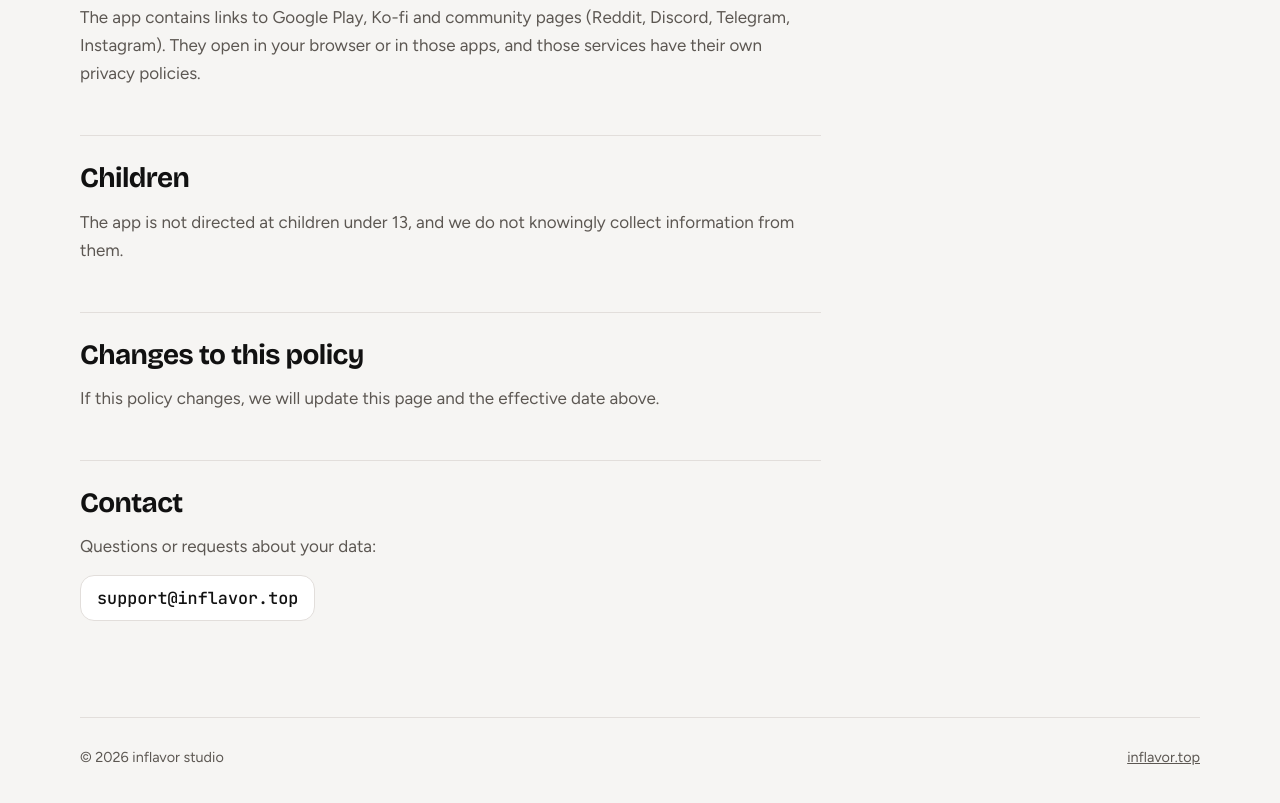
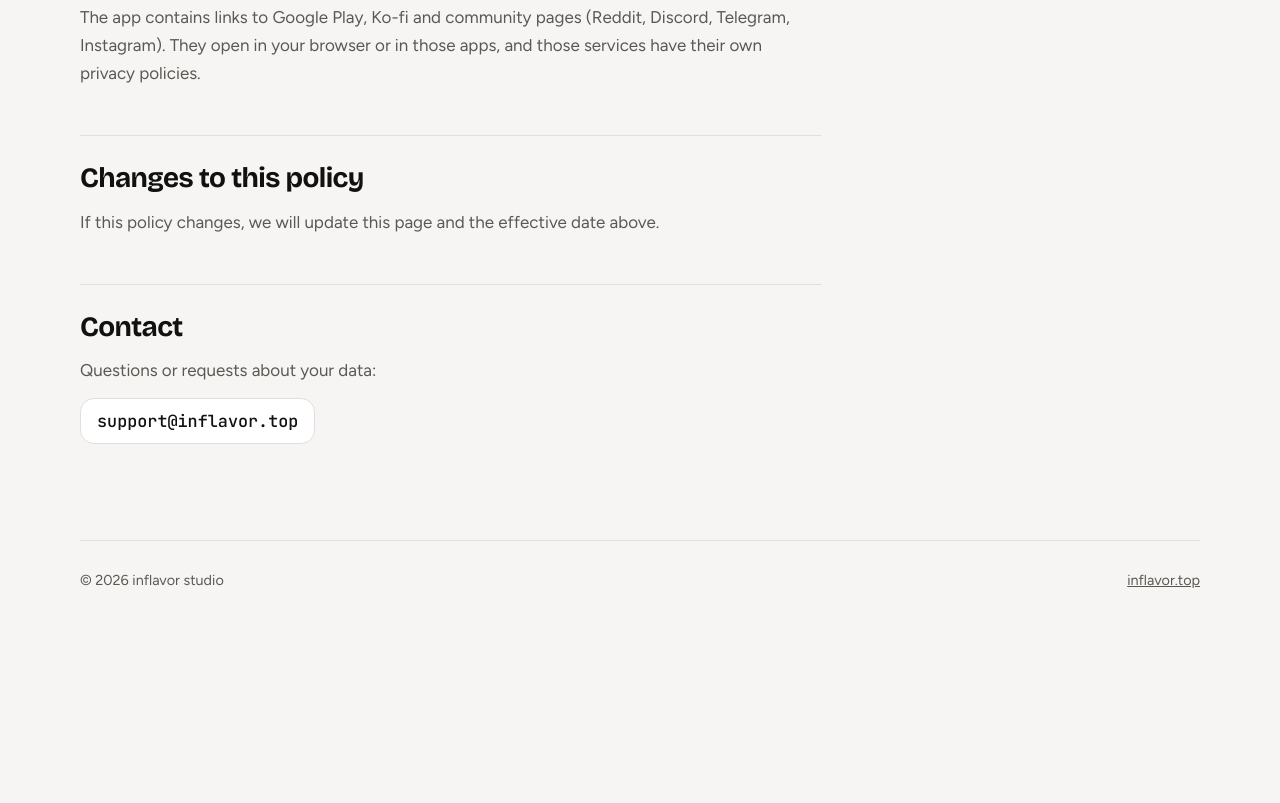
Before and after one commit to NoDenny/inflavor-studio, a plain HTML site: page lava/privacy/index.html in a window 1280 px wide. Shown: the part 1954-2757 px from the top of the page. After the commit the page ends 2587 px from the top, so only its background shows below. Drawn offline with nearby package versions, Linux system fonts and the light colour scheme.

Commit message:
Update index.html

```diff
--- a/lava/privacy/index.html
+++ b/lava/privacy/index.html
@@ -146,12 +146,6 @@ footer a{color:var(--muted)}
     privacy policies.
   </p>
 
-  <h2>Children</h2>
-  <p>
-    The app is not directed at children under 13, and we do not knowingly collect information
-    from them.
-  </p>
-
   <h2>Changes to this policy</h2>
   <p>
     If this policy changes, we will update this page and the effective date above.
```
